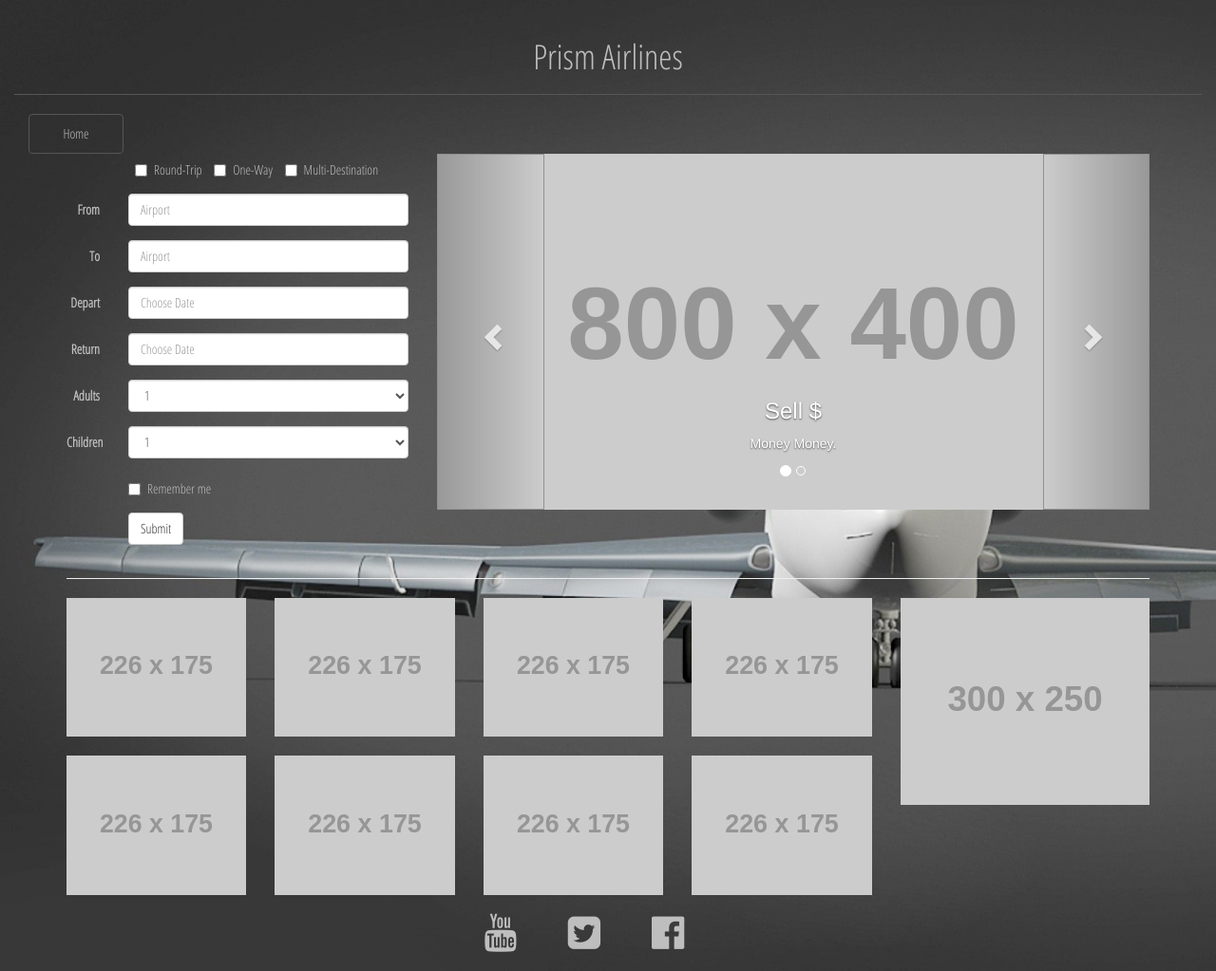
After one commit to NBDelpino1/AmericanAirlines_Recreation, a PHP site: page /flights.html in a window 1280 px wide. The commit adds this page. Shown: the whole page at 95% size. Run offline with PHP 8.4, Linux system fonts and the light colour scheme; grey boxes labelled with a size stand in for pictures from a placeholder-image service; some libraries are stand-ins or nearby versions.

Commit message:
experimenting with search page

```diff
--- a/css/style.css
+++ b/css/style.css
@@ -42,3 +42,39 @@
     margin-right: 50px;
     margin-bottom: 20px;
 }
+
+
+.modal-content {
+    font-family: 'Open Sans Condensed', sans-serif;
+    margin-top: 40%;
+    /*background-color: transparent;*/
+}
+
+#modalsubbtn:hover {
+    background-color: #383838;
+    color: #bebebf;
+}
+
+
+
+
+
+
+
+
+
+#weeklyspecial {
+    color: yellow;
+}
+
+.form-horizontal {
+    font-family: 'Open Sans Condensed', sans-serif;
+}
+
+label {
+    color: #bebebf;
+}
+
+#radiobtns {
+    margin-left: 20%;
+}
--- /dev/null
+++ b/flights.html
@@ -0,0 +1,240 @@
+<!DOCTYPE html>
+<html lang="en">
+<head>
+    <meta content="initial-scale=1.0, user-scalable=no" name="viewport">
+    <meta charset="utf-8">
+    <meta content="IE=edge" http-equiv="X-UA-Compatible">
+    <meta content="width=device-width, initial-scale=1" name="viewport">
+    <title>Prism Airlines</title>
+    <!-- Latest compiled and minified CSS -->
+    <link rel="stylesheet" href="https://maxcdn.bootstrapcdn.com/bootstrap/3.3.7/css/bootstrap.min.css" integrity="sha384-BVYiiSIFeK1dGmJRAkycuHAHRg32OmUcww7on3RYdg4Va+PmSTsz/K68vbdEjh4u" crossorigin="anonymous">
+    <script src="https://ajax.googleapis.com/ajax/libs/jquery/3.1.1/jquery.min.js"></script>
+    <script src="https://maxcdn.bootstrapcdn.com/bootstrap/3.3.7/js/bootstrap.min.js"></script>
+
+    <!-- Google Fonts -->
+    <link href="https://fonts.googleapis.com/css?family=Open+Sans+Condensed:300" rel="stylesheet">
+    <!-- Font Awesome -->
+    <link rel="stylesheet" href="https://cdnjs.cloudflare.com/ajax/libs/font-awesome/4.7.0/css/font-awesome.min.css">
+    <!-- My CSS -->
+    <link href="./css/style.css" rel="stylesheet">
+
+</head>
+<body>
+<div class="container-fluid">
+    <!-- Header -->
+    <div class="page-header text-center">
+        <h1>Prism Airlines</h1>
+    </div>
+
+    <!-- Links -->
+    <div class="container-fluid">
+        <ul class="nav nav-pills">
+            <li role="presentation"><a href="index.html">Home</a></li>
+            <!--<li role="presentation"><a href="#" type="button" data-toggle="modal" data-target="#myModal">Login</a></li>-->
+            <!--<li role="presentation"><a href="#">Flights</a></li>-->
+        </ul>
+    </div>
+
+
+
+
+    <div class="container">
+        <div class="row">
+            <!-- Inputs (Top Left) -->
+            <div class="col-sm-4">
+
+                <form class="form-horizontal">
+
+                    <div class="form-group" id="radiobtns">
+                        <label class="checkbox-inline"><input type="checkbox" value="">Round-Trip</label>
+                        <label class="checkbox-inline"><input type="checkbox" value="">One-Way</label>
+                        <label class="checkbox-inline"><input type="checkbox" value="">Multi-Destination</label>
+                    </div>
+                    <div class="form-group">
+                        <label class="control-label col-sm-2" for="from">From</label>
+                        <div class="col-sm-10">
+                            <input type="email" class="form-control" id="from" placeholder="Airport">
+                        </div>
+                    </div>
+                    <div class="form-group">
+                        <label class="control-label col-sm-2" for="to">To</label>
+                        <div class="col-sm-10">
+                            <input type="password" class="form-control" id="to" placeholder="Airport">
+                        </div>
+                    </div>
+
+
+                    <div class="form-group">
+                        <label class="control-label col-sm-2" for="depart">Depart</label>
+                        <div class="col-sm-10">
+                            <input type="password" class="form-control" id="depart" placeholder="Choose Date">
+                        </div>
+                    </div>
+                    <div class="form-group">
+                        <label class="control-label col-sm-2" for="return">Return</label>
+                        <div class="col-sm-10">
+                            <input type="password" class="form-control" id="return" placeholder="Choose Date">
+                        </div>
+                    </div>
+
+
+                    <div class="form-group">
+                        <label class="control-label col-sm-2" for="adults">Adults</label>
+                        <div class="col-sm-10">
+                            <select class="form-control" id="adults">
+                                <option>1</option>
+                                <option>2</option>
+                                <option>3</option>
+                                <option>4</option>
+                            </select>
+                        </div>
+                    </div>
+                    <div class="form-group">
+                        <label class="control-label col-sm-2" for="children">Children</label>
+                        <div class="col-sm-10">
+                            <select class="form-control" id="children">
+                                <option>1</option>
+                                <option>2</option>
+                                <option>3</option>
+                                <option>4</option>
+                            </select>
+                        </div>
+                    </div>
+
+
+                    <div class="form-group">
+                        <div class="col-sm-offset-2 col-sm-10">
+                            <div class="checkbox">
+                                <label><input type="checkbox"> Remember me</label>
+                            </div>
+                        </div>
+                    </div>
+                    <div class="form-group">
+                        <div class="col-sm-offset-2 col-sm-10">
+                            <button type="submit" class="btn btn-default">Submit</button>
+                        </div>
+                    </div>
+
+                </form>
+
+            </div>
+
+
+            <!-- Carousel (Top Right) -->
+            <div class="col-sm-8">
+                <div id="myCarousel" class="carousel slide" data-ride="carousel">
+                    <!-- Indicators -->
+                    <ol class="carousel-indicators">
+                        <li data-target="#myCarousel" data-slide-to="0" class="active"></li>
+                        <li data-target="#myCarousel" data-slide-to="1"></li>
+                    </ol>
+
+                    <!-- Wrapper for slides -->
+                    <div class="carousel-inner" role="listbox">
+                        <div class="item active">
+                            <img src="https://placehold.it/800x400?text=IMAGE" alt="Image">
+                            <div class="carousel-caption">
+                                <h3>Sell $</h3>
+                                <p>Money Money.</p>
+                            </div>
+                        </div>
+
+                        <div class="item">
+                            <img src="https://placehold.it/800x400?text=Another Image Maybe" alt="Image">
+                            <div class="carousel-caption">
+                                <h3>More Sell $</h3>
+                                <p>Lorem ipsum...</p>
+                            </div>
+                        </div>
+                    </div>
+
+                    <!-- Left and right controls -->
+                    <a class="left carousel-control" href="#myCarousel" role="button" data-slide="prev">
+                        <span class="glyphicon glyphicon-chevron-left" aria-hidden="true"></span>
+                        <span class="sr-only">Previous</span>
+                    </a>
+                    <a class="right carousel-control" href="#myCarousel" role="button" data-slide="next">
+                        <span class="glyphicon glyphicon-chevron-right" aria-hidden="true"></span>
+                        <span class="sr-only">Next</span>
+                    </a>
+                </div>
+            </div>
+
+        </div>
+        <hr>
+    </div>
+
+
+
+    <!-- Adds -->
+    <div class="container text-center">
+        <div class="row">
+
+            <div class="col-sm-9">
+
+                <div class="row">
+                    <div class="col-sm-3">
+                        <img src="https://placehold.it/226x175?text=IMAGE" class="img-responsive" style="width:100%" alt="Image">
+                        <!--<p>Current Project</p>-->
+                    </div>
+                    <div class="col-sm-3">
+                        <img src="https://placehold.it/226x175?text=IMAGE" class="img-responsive" style="width:100%" alt="Image">
+                        <!--<p>Current Project</p>-->
+                    </div>
+                    <div class="col-sm-3">
+                        <img src="https://placehold.it/226x175?text=IMAGE" class="img-responsive" style="width:100%" alt="Image">
+                        <!--<p>Project 2</p>-->
+                    </div>
+                    <div class="col-sm-3">
+                        <img src="https://placehold.it/226x175?text=IMAGE" class="img-responsive" style="width:100%" alt="Image">
+                        <!--<p>Project 2</p>-->
+                    </div>
+                </div><br>
+
+                <div class="row">
+                    <div class="col-sm-3">
+                        <img src="https://placehold.it/226x175?text=IMAGE" class="img-responsive" style="width:100%" alt="Image">
+                        <!--<p>Current Project</p>-->
+                    </div>
+                    <div class="col-sm-3">
+                        <img src="https://placehold.it/226x175?text=IMAGE" class="img-responsive" style="width:100%" alt="Image">
+                        <!--<p>Current Project</p>-->
+                    </div>
+                    <div class="col-sm-3">
+                        <img src="https://placehold.it/226x175?text=IMAGE" class="img-responsive" style="width:100%" alt="Image">
+                        <!--<p>Project 2</p>-->
+                    </div>
+                    <div class="col-sm-3">
+                        <img src="https://placehold.it/226x175?text=IMAGE" class="img-responsive" style="width:100%" alt="Image">
+                        <!--<p>Project 2</p>-->
+                    </div>
+                </div>
+            </div>
+
+
+            <div class="col-sm-3">
+                <!--<div class="thumbnail">-->
+                <!--<p>Upcoming Events:</p>-->
+                <!--<img src="paris.jpg" alt="Paris" width="400" height="300">-->
+                <!--<p><strong>Paris</strong></p>-->
+                <!--<p>Fri. 27 November 2015</p>-->
+                <!--<button class="btn btn-primary">Info</button>-->
+                <!--</div>-->
+
+                <img src="https://placehold.it/300x250?text=IMAGE" class="img-responsive" style="width:100%" alt="Image">
+
+            </div>
+        </div>
+    </div><br>
+    <!-- Adds -->
+
+
+    <div class="container-fluid text-center">
+        <i class="fa fa-youtube" style="font-size:40px"></i>
+        <i class="fa fa-twitter-square" style="font-size:40px"></i>
+        <i class="fa fa-facebook-official" style="font-size:40px"></i>
+    </div>
+</div>
+
+</body>
+</html>
```
Also changed, not shown: index.html (+59 -10 lines), test.html (added, +85 -0 lines), test2.html (added, +151 -0 lines).
